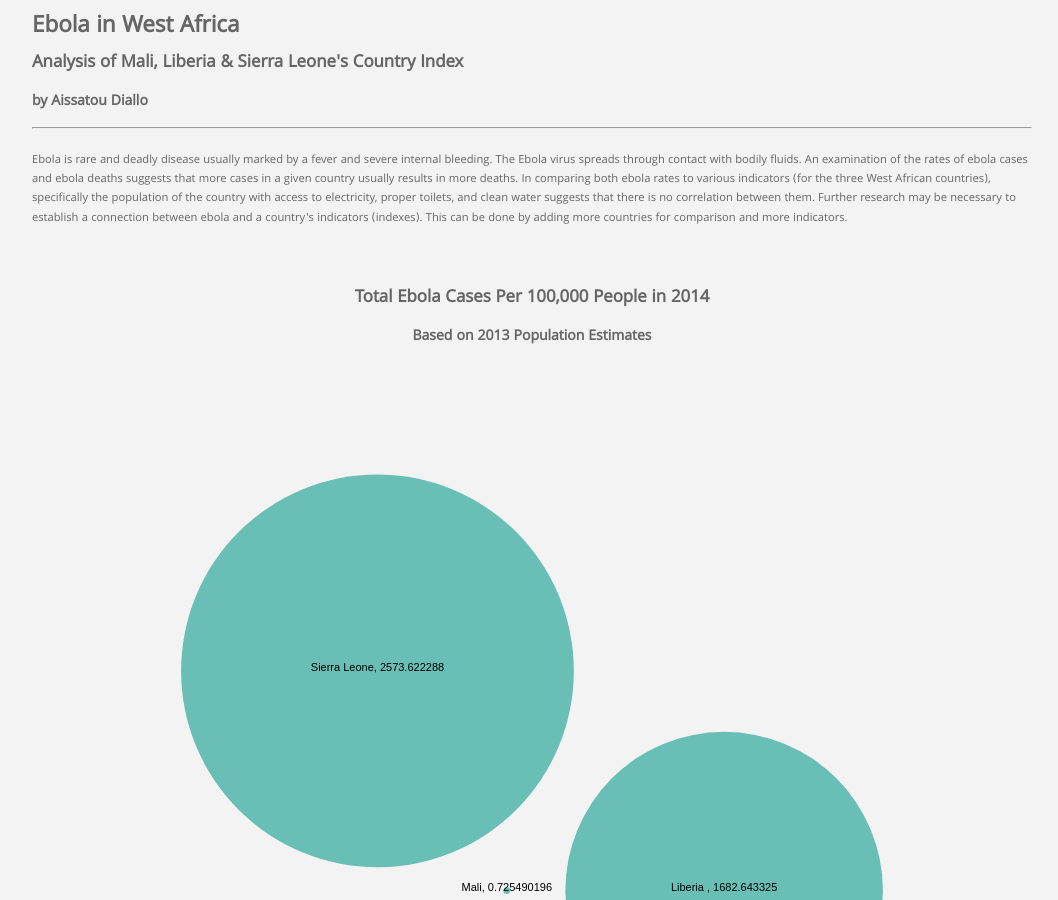
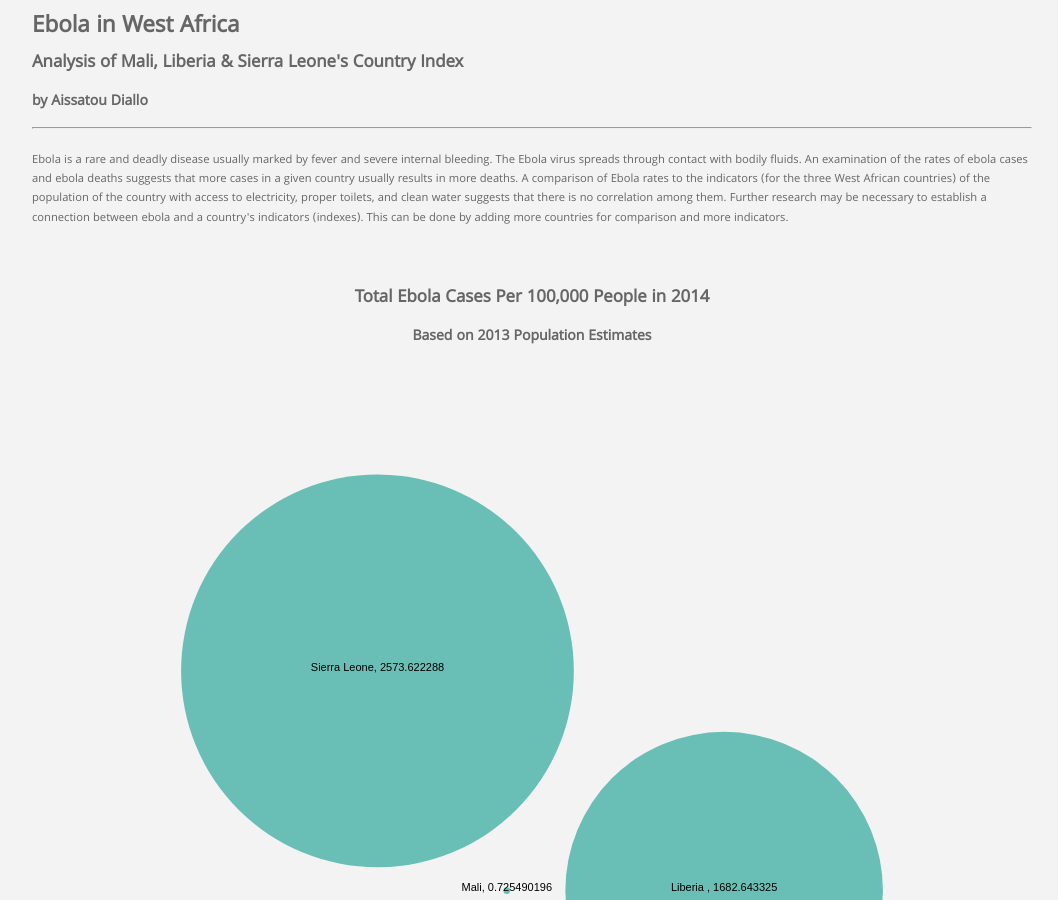
Before and after one commit to ad605/ad605.github.io, a Jekyll site: the page datavizproject/index.html, which Jekyll copies as it is, in a window 1280 px wide and 900 px high. Shown: the whole window, without its empty margins (108-1166 px from the left). Built offline with Jekyll 4.4.1, drawn with Linux system fonts in a browser that asks for light colours.

Commit message:
Update index.html

```diff
--- a/datavizproject/index.html
+++ b/datavizproject/index.html
@@ -233,7 +233,7 @@
           <hr>
         </div>
         <p>
-          Ebola is rare and deadly disease usually marked by a fever and severe internal bleeding. The Ebola virus spreads through contact with bodily fluids. An examination of the rates of ebola cases and ebola deaths suggests that more cases in a given country usually results in more deaths. In comparing both ebola rates to various indicators (for the three West African countries), specifically the population of the country with access to electricity, proper toilets, and clean water suggests that there is no correlation between them. Further research may be necessary to establish a connection between ebola and a country's indicators (indexes). This can be done by adding more countries for comparison and more indicators.
+          Ebola is a rare and deadly disease usually marked by fever and severe internal bleeding. The Ebola virus spreads through contact with bodily fluids. An examination of the rates of ebola cases and ebola deaths suggests that more cases in a given country usually results in more deaths. A comparison of Ebola rates to the indicators (for the three West African countries) of the population of the country with access to electricity, proper toilets, and clean water suggests that there is no correlation among them. Further research may be necessary to establish a connection between ebola and a country's indicators (indexes). This can be done by adding more countries for comparison and more indicators.
 
 </p>
 <p>
```
